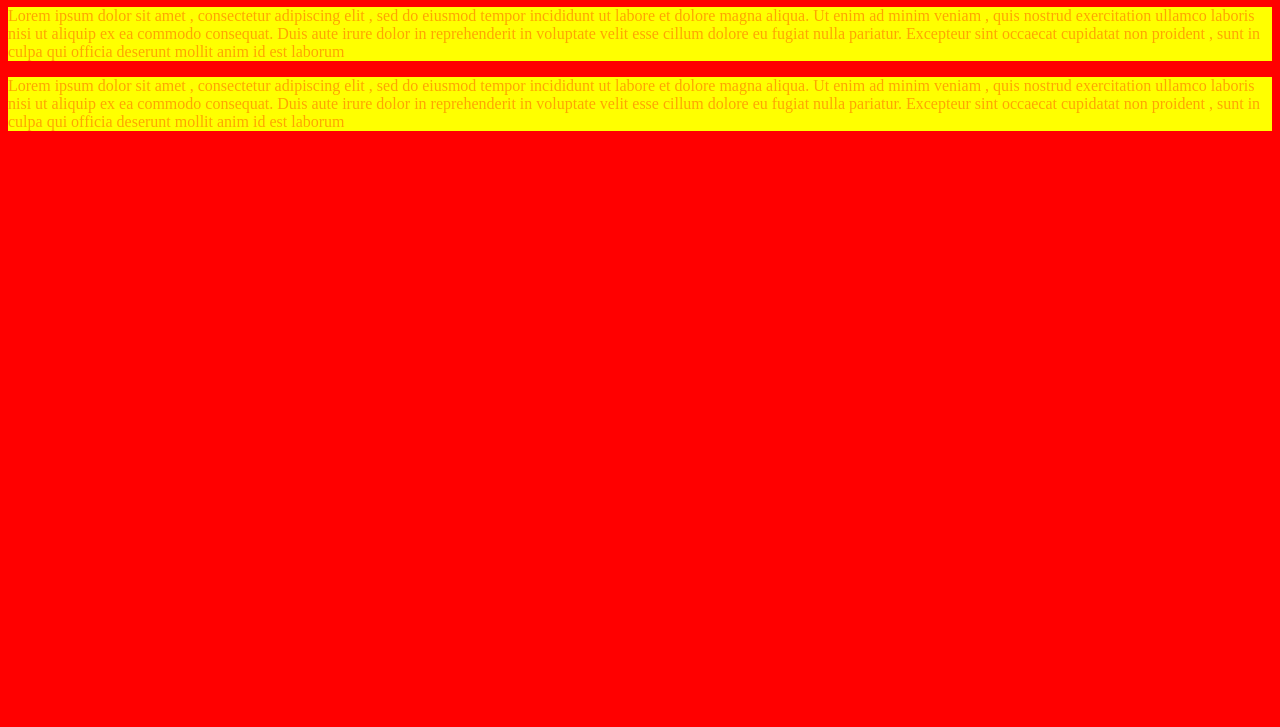
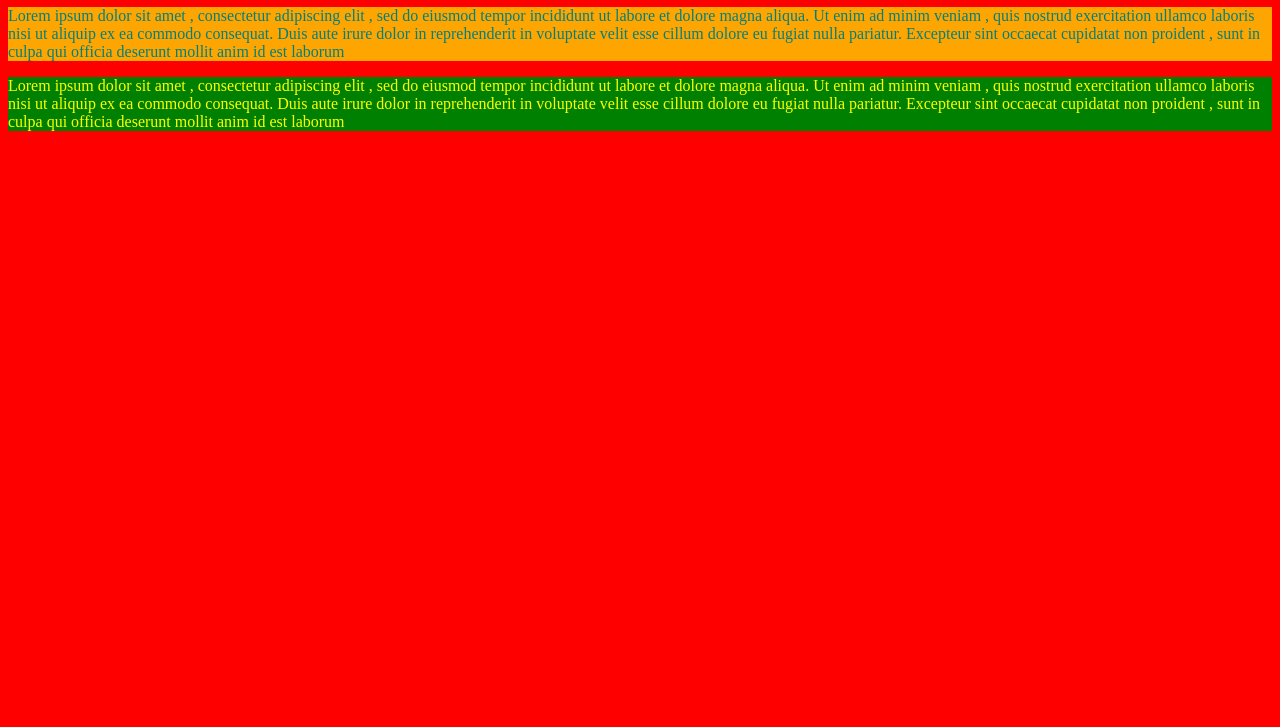
Before and after one commit to davinabeck/set08101, a plain HTML site: page Lab 4/2.2 CSS Style Block Elements Class.html in a window 1280 px wide. Shown: the part 73-800 px from the top of the page. Drawn offline with Linux system fonts and the light colour scheme.

Commit message:
Update 2.2 CSS Style Block Elements Class.html

```diff
--- a/Lab 4/2.2 CSS Style Block Elements Class.html
+++ b/Lab 4/2.2 CSS Style Block Elements Class.html
@@ -5,7 +5,7 @@
       </head>
       <body>
             <h1>A Very Important Heading</h1>
-            <p>
+            <p class="first">
               Lorem ipsum dolor sit amet , consectetur adipiscing elit , sed do
               eiusmod tempor incididunt ut labore et dolore magna aliqua.
                Ut enim ad minim veniam , quis nostrud exercitation ullamco
@@ -15,7 +15,7 @@
                 proident , sunt in culpa qui officia deserunt mollit anim id
                  est laborum
             </p>
-            <p>
+            <p class="second">
               Lorem ipsum dolor sit amet , consectetur adipiscing elit , sed do
               eiusmod tempor incididunt ut labore et dolore magna aliqua.
                Ut enim ad minim veniam , quis nostrud exercitation ullamco
@@ -29,6 +29,7 @@
       <style type="text/css">
               body {background-color:red}
               h1 {background-color:blue; color:green}
-              p {background-color:yellow; color:orange}
+              .first {background-color:orange; color:teal}
+              .second {background-color:green; color:yellow}
       </style>
 </html>
```
